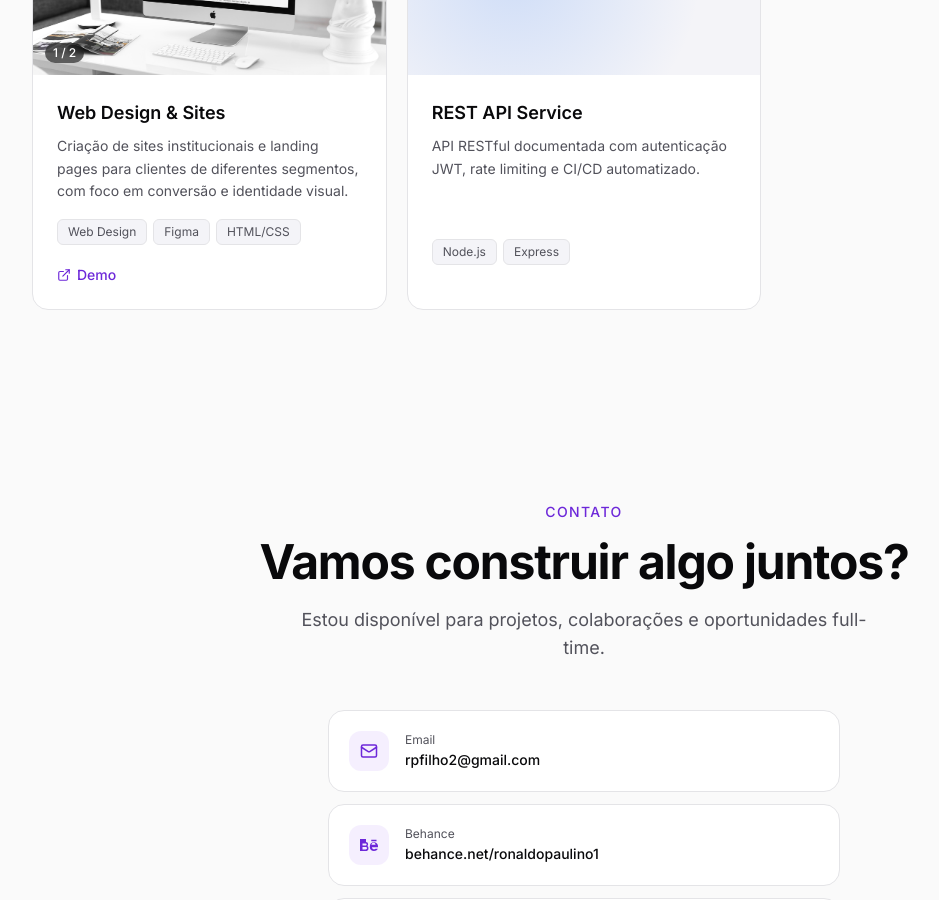
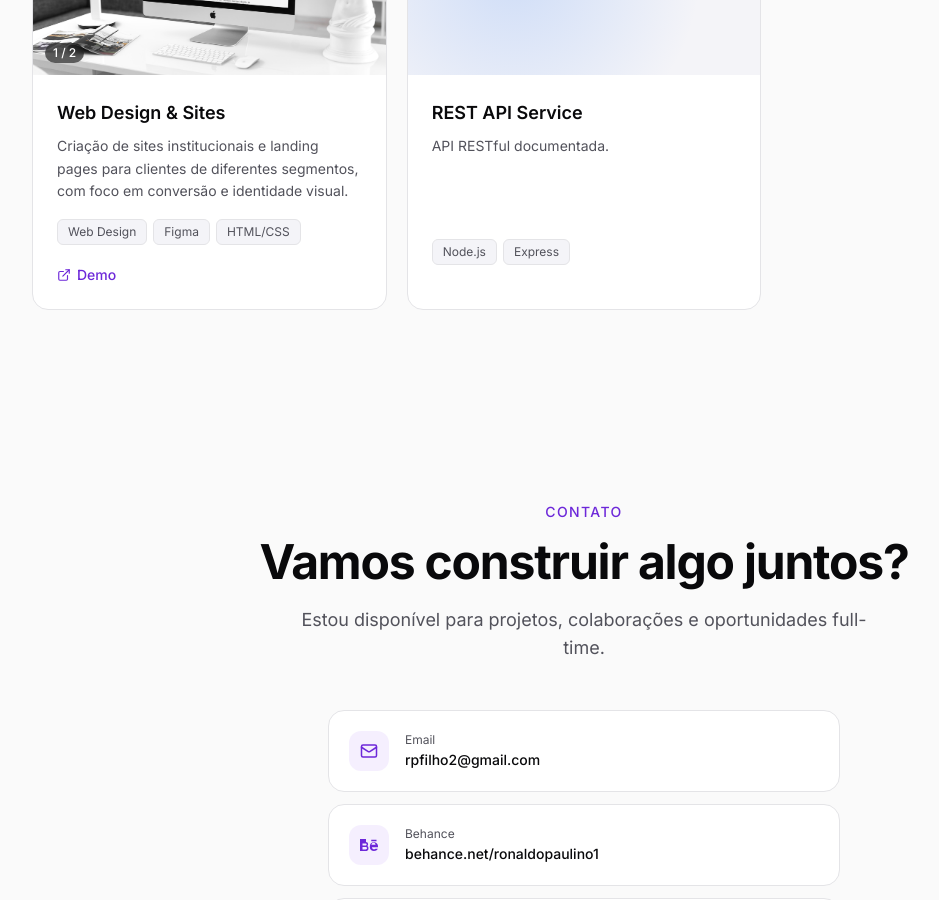
Before and after one commit to ronaldopaulinofilho/portfolio, a React (Vite) app: page / in a window 1280 px wide. Shown: the part 3240-4140 px from the top of the page, without its empty margins (56-995 px from the left). Built offline with nearby package versions, Linux system fonts and the light colour scheme.

Commit message:
fix: remove jwt/rate limiting/ci-cd from api project description

```diff
--- a/src/data/projects.ts
+++ b/src/data/projects.ts
@@ -73,9 +73,9 @@ export const projects: Project[] = [
     id: 'api-rest',
     title: 'REST API Service',
     description:
-      'API RESTful documentada com autenticação JWT, rate limiting e CI/CD automatizado.',
+      'API RESTful documentada.',
     descriptionEn:
-      'Documented RESTful API with JWT authentication, rate limiting, and automated CI/CD.',
+      'Documented RESTful API.',
     tags: ['Node.js', 'Express'],
     type: 'dev',
   },
```
